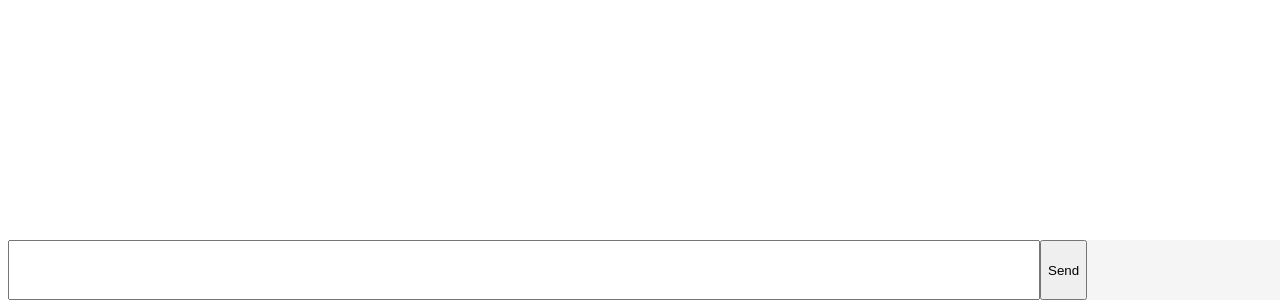
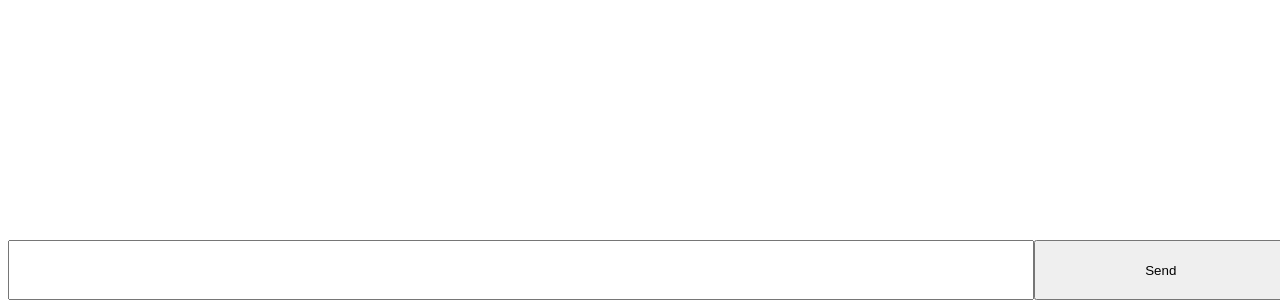
Before and after one commit to JevGor/uni8js, a plain HTML site: page index.html in a window 1280 px wide. Shown: the part 500-800 px from the top of the page. Drawn offline with Linux system fonts and the light colour scheme.

Commit message:
Update index.html

```diff
--- a/index.html
+++ b/index.html
@@ -41,6 +41,9 @@
          input{
             width: 80%;
         }
+        button{
+            width: 20%;
+        }
     </style>
 </body>
 
```
